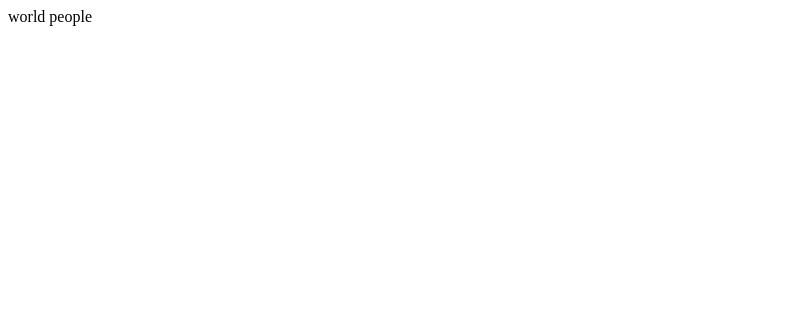
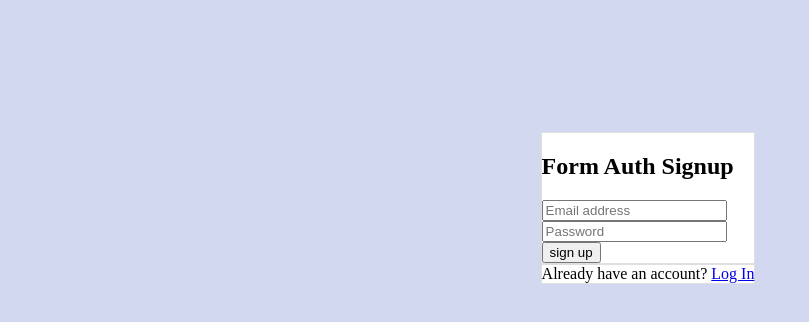
Before and after one commit to brosjayme/authentication, a React (Create React App) app: page /signup in a window 1280 px wide. Shown: the top 322 px of the page, without its empty margins (0-809 px from the left). Built offline with nearby package versions, Linux system fonts and the light colour scheme; no server answers.

Commit message:
firebase auth setup

```diff
--- a/package.json
+++ b/package.json
@@ -9,6 +9,7 @@
     "bootstrap": "^5.2.3",
     "firebase": "^9.20.0",
     "react": "^18.2.0",
+    "react-bootstrap": "^2.7.4",
     "react-dom": "^18.2.0",
     "react-google-button": "^0.7.2",
     "react-router-dom": "^6.10.0",
--- a/src/App.css
+++ b/src/App.css
@@ -1,11 +1,12 @@
+
 body{
-  background-color: #fafafa;
+  background-color: hsl(226, 49%, 88%);
   display: flex;
   justify-content: center;
   align-items: center;
   width: 100%;
   align-content: center;
-  height: 1000vh;
+  height: 50vh;
 }
 
 .box{
--- a/src/App.js
+++ b/src/App.js
@@ -1,9 +1,25 @@
 import React from 'react'
-// import './App.css'
+import {Routes, Route} from 'react-router-dom';
+import './App.css'
+import Login from './components/Login'
+import { Container, Row, Col} from 'react-bootstrap';
+import Signup from './components/Signup';
+import { UserAuthContextProvider } from './context/UserAuthContext';
 
-const App = () => {
+function App () {
   return (
-    <div className='App'>world people</div>
+  <Container>
+    <Row>
+      <Col>
+     <UserAuthContextProvider>
+      <Routes>
+        <Route path='/' element={<Login/>} />
+        <Route path='signup' element={<Signup/>} />
+      </Routes>
+      </UserAuthContextProvider>
+      </Col>
+    </Row>
+  </Container>
   )
 }
 
--- a/src/components/Login.js
+++ b/src/components/Login.js
@@ -0,0 +1,35 @@
+import React from 'react'
+import { Link } from 'react-router-dom';
+import { Form } from 'react-bootstrap';
+import { Button } from 'react-bootstrap';
+import GoogleButton from 'react-google-button'
+
+const Login = () => {
+  return (
+    <>
+    <div className='p-4 box'>
+        <h2 className='mb-3'>Form Auth Signup</h2>
+        <Form>
+            <Form.Group className='mb-3' controlId='formBasicEmail'>
+              <Form.Control type='email' placeholder='Email address'></Form.Control>
+            </Form.Group>
+
+          <Form.Group className='mb-3' controlId='formBasicPassword'>
+            <Form.Control type='password' placeholder='Password'/>
+          </Form.Group>
+
+          <div className='d-grid gap-2'>
+            <Button variant='primary' type='submit'>
+                Log In
+            </Button>
+          </div>
+        </Form>
+    </div>
+    <div className='p-4 box mt-3 text-center'>
+        Already have an account? <Link to='/signup'>Sign In</Link>
+    </div>
+    </>
+  )
+}
+
+export default Login
--- a/src/components/Signup.js
+++ b/src/components/Signup.js
@@ -0,0 +1,50 @@
+import React, { useState } from 'react'
+import { Link } from 'react-router-dom';
+import { Form } from 'react-bootstrap';
+import { Button } from 'react-bootstrap'
+import { useUserAuth } from '../context/UserAuthContext';
+
+const Signup = () => {
+    const [email, setEmail] =useState('');
+    const [password, setPassword] = useState('');
+    const [error, setError] = useState('');
+    const { Signup } = useUserAuth();
+    const handlesubmit = async (e) => {
+        e.preventDefault();
+        setError('')
+        try {
+            await Signup(email,password, error);
+        }catch (err) {
+       setError(err.message);
+        }
+    }
+  return (
+    <>
+    <div className='p-4 box'>
+        <h2 className='mb-3'>Form Auth Signup</h2>
+        <Form onSubmit= {handlesubmit}>
+            <Form.Group className='mb-3' controlId='formBasicEmail'>
+              <Form.Control type='email' placeholder='Email address'
+             onChange ={ (e) => setEmail(e.target.value)}/>
+            </Form.Group>
+
+          <Form.Group className='mb-3' controlId='formBasicPassword'>
+            <Form.Control type='password' placeholder='Password'
+              onChange ={ (e) => setPassword(e.target.value)}/>
+          </Form.Group>
+
+          <div className='d-grid gap-2'>
+            <Button variant='primary' type='submit'>
+                sign up
+            </Button>
+          </div>
+        </Form>
+    </div>
+    <div className='p-4 box mt-3 text-center'>
+        Already have an account?  <Link to='/'>Log In</Link>
+    </div>
+    </>
+  )
+}
+
+export default Signup
--- /dev/null
+++ b/src/context/UserAuthContext.js
@@ -0,0 +1,53 @@
+import { createContext, useContext, useEffect, useState } from "react";
+import {
+  createUserWithEmailAndPassword,
+  signInWithEmailAndPassword,
+  onAuthStateChanged,
+  signOut,
+  GoogleAuthProvider,
+  signInWithPopup,
+} from "firebase/auth";
+import { auth } from "../firebase";
+
+const userAuthContext = createContext();
+
+export function UserAuthContextProvider({ children }) {
+  const [user, setUser] = useState({});
+
+  function logIn(email, password) {
+    return signInWithEmailAndPassword(auth, email, password);
+  }
+  function signUp(email, password) {
+    return createUserWithEmailAndPassword(auth, email, password);
+  }
+  function logOut() {
+    return signOut(auth);
+  }
+  function googleSignIn() {
+    const googleAuthProvider = new GoogleAuthProvider();
+    return signInWithPopup(auth, googleAuthProvider);
+  }
+
+  useEffect(() => {
+    const unsubscribe = onAuthStateChanged(auth, (currentuser) => {
+    //   console.log("Auth", currentuser);
+      setUser(currentuser);
+    });
+
+    return () => {
+      unsubscribe();
+    };
+  }, []);
+
+  return (
+    <userAuthContext.Provider
+      value={{ user, logIn, signUp, logOut, googleSignIn }}
+    >
+      {children}
+    </userAuthContext.Provider>
+  );
+}
+
+export function useUserAuth() {
+  return useContext(userAuthContext);
+}
--- /dev/null
+++ b/src/firebase.js
@@ -0,0 +1,16 @@
+import { initializeApp } from "firebase/app";
+import { getAuth } from 'firebase/auth';
+const firebaseConfig = {
+  apiKey: "AIzaSyAh10vyu2jG7QdOOog4OqWA8_QxsFjQzXQ",
+  authDomain: "react-authentication-d55e0.firebaseapp.com",
+  projectId: "react-authentication-d55e0",
+  storageBucket: "react-authentication-d55e0.appspot.com",
+  messagingSenderId: "320097380934",
+  appId: "1:320097380934:web:8784e339daa46066f83847",
+  measurementId: "G-5GBXZ1YWL6"
+};
+
+// Initialize Firebase
+const app = initializeApp(firebaseConfig);
+export const auth = getAuth(app);
+export default app;
--- a/src/index.js
+++ b/src/index.js
@@ -1,10 +1,13 @@
 import React from 'react';
 import ReactDOM from 'react-dom/client';
+import { BrowserRouter as Router } from 'react-router-dom';
 import App from './App';
 
 const root = ReactDOM.createRoot(document.getElementById('root'));
 root.render(
   <React.StrictMode>
+    <Router>
     <App />
+    </Router>
   </React.StrictMode>
 );
```
Also changed, not shown: src/components/ProtectedRoute.js (+9 -0 lines), src/contextt/UserAuthContext.js (deleted), 1 other file (tests, documents, lock files or other folders).
